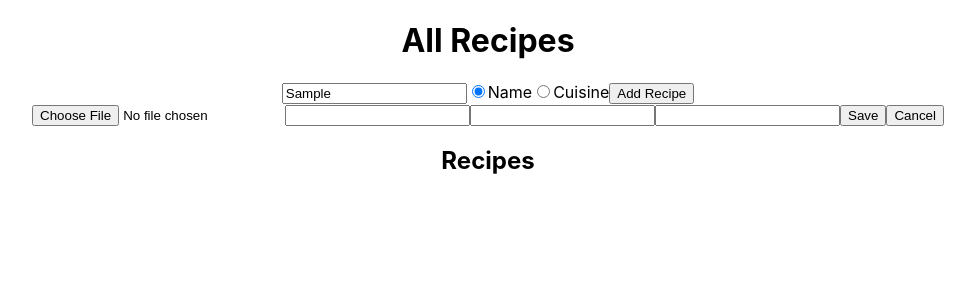
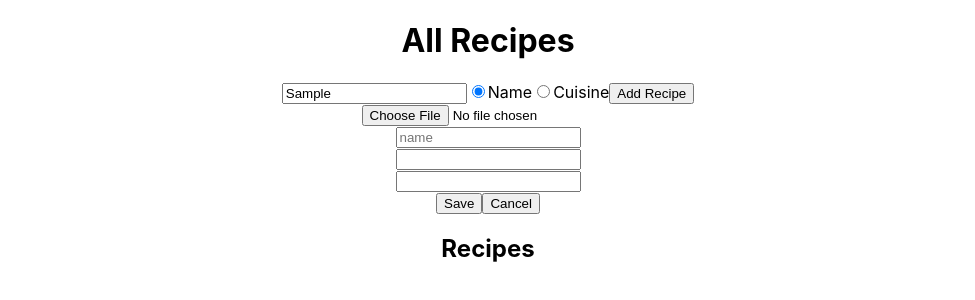
Before and after one commit to mahimagupta24/mcr5, a React (Create React App) app: page / in a window 1280 px wide. Both pictures are taken after typing "Sample" into the empty fields and a click on the button "Add Recipe". Shown: the top 300 px of the page, without its empty margins (152-1127 px from the left). Built offline with nearby package versions, Linux system fonts and the light colour scheme.

Commit message:
refactor code

```diff
--- a/src/pages/RecipePage.js
+++ b/src/pages/RecipePage.js
@@ -6,6 +6,7 @@ export default function RecipePage() {
   const { recipes, setRecipes } = useContext(RecipeContext);
   const [searchText, setSearchText] = useState("");
   const [sortCategory, setSortCategory] = useState("name");
+
   const [newRecipe, setNewRecipe] = useState({
     img: "",
     name: "",
@@ -77,25 +78,31 @@ export default function RecipePage() {
               setNewRecipe({ ...newRecipe, img: imgUrl });
             }}
           />
+          <div>
           <input
             value={newRecipe.name}
+            placeholder="name"
             onChange={(e) =>
               setNewRecipe({ ...newRecipe, name: e.target.value })
             }
           />
-
+</div>
+<div>
           <input
             value={newRecipe.cuisine}
             onChange={(e) =>
               setNewRecipe({ ...newRecipe, cuisine: e.target.value })
             }
           />
+          </div>
+          <div>
           <input
             value={newRecipe.instructions}
             onChange={(e) =>
               setNewRecipe({ ...newRecipe, instructions: e.target.value })
             }
           />
+          </div>
           <button onClick={handleAddRecipe}>Save</button>
           <button onClick={() => setShowModal(false)}>Cancel</button>
         </div>
```
